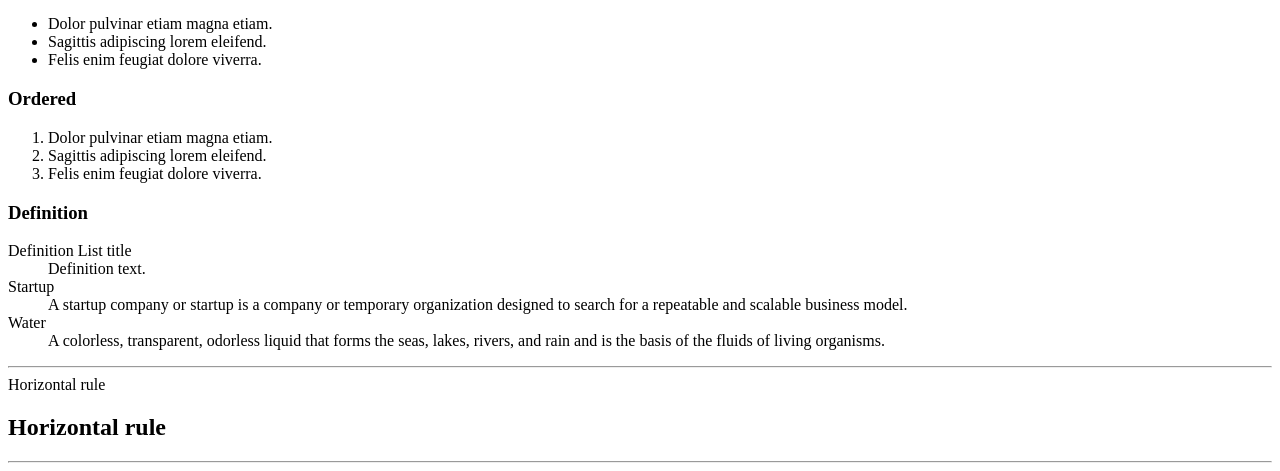
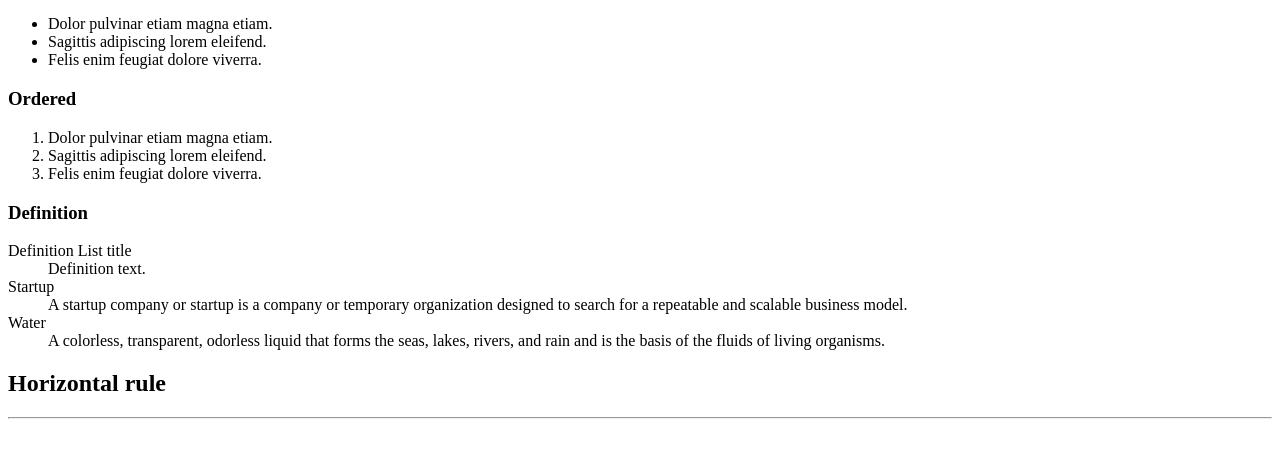
Before and after one commit to ForeroAlexander/holbertonschool-web_front_end, a plain HTML site: page 0x00-html_advanced/28-styleguide.html in a window 1280 px wide. Shown: the part 578-1049 px from the top of the page. After the commit the page ends 1005 px from the top, so only its background shows below. Drawn offline with Linux system fonts and the light colour scheme.

Commit message:
Line comment

```diff
--- a/0x00-html_advanced/28-styleguide.html
+++ b/0x00-html_advanced/28-styleguide.html
@@ -74,15 +74,16 @@
                 </dl>
             </div>
         </section>
-        <hr> Horizontal rule
+        <!-- Horizontal rule -->
         <section>
             <header>
                 <h2>Horizontal rule</h2>
             </header>
+            <div>
+                <hr>
+            </div>
         </section>
-        <div>
-            <hr>
-        </div>
+
     </main>
     <footer></footer>
 </body>
```
